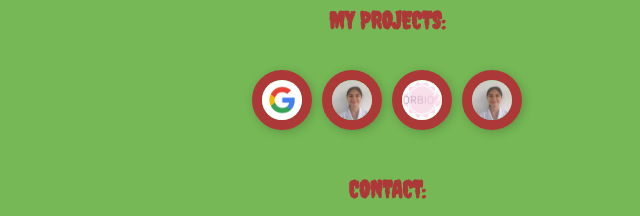
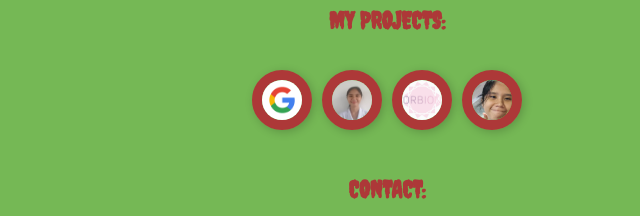
Before and after one commit to xgigil/mywebsite, a plain HTML site: page index.html in a window 1280 px wide. Shown: the part 497-713 px from the top of the page, 253-893 px from the left. Drawn offline with Linux system fonts and the light colour scheme; a web font is replaced by a local one.

Commit message:
Update index.html

```diff
--- a/index.html
+++ b/index.html
@@ -31,7 +31,7 @@
                     <img src="orbion.png" alt="Orbion Exploration" class="image2">
                     </a></p>
                 <p><a href="https://gailbirthday.netlify.app/">
-                    <img src="gail.jpg" alt="Gail Birthday" class="image2">
+                    <img src="bgil.jpg" alt="Gail Birthday" class="image2">
                     </a></p>
             </div>
             <h2>CONTACT:</h2>
```
